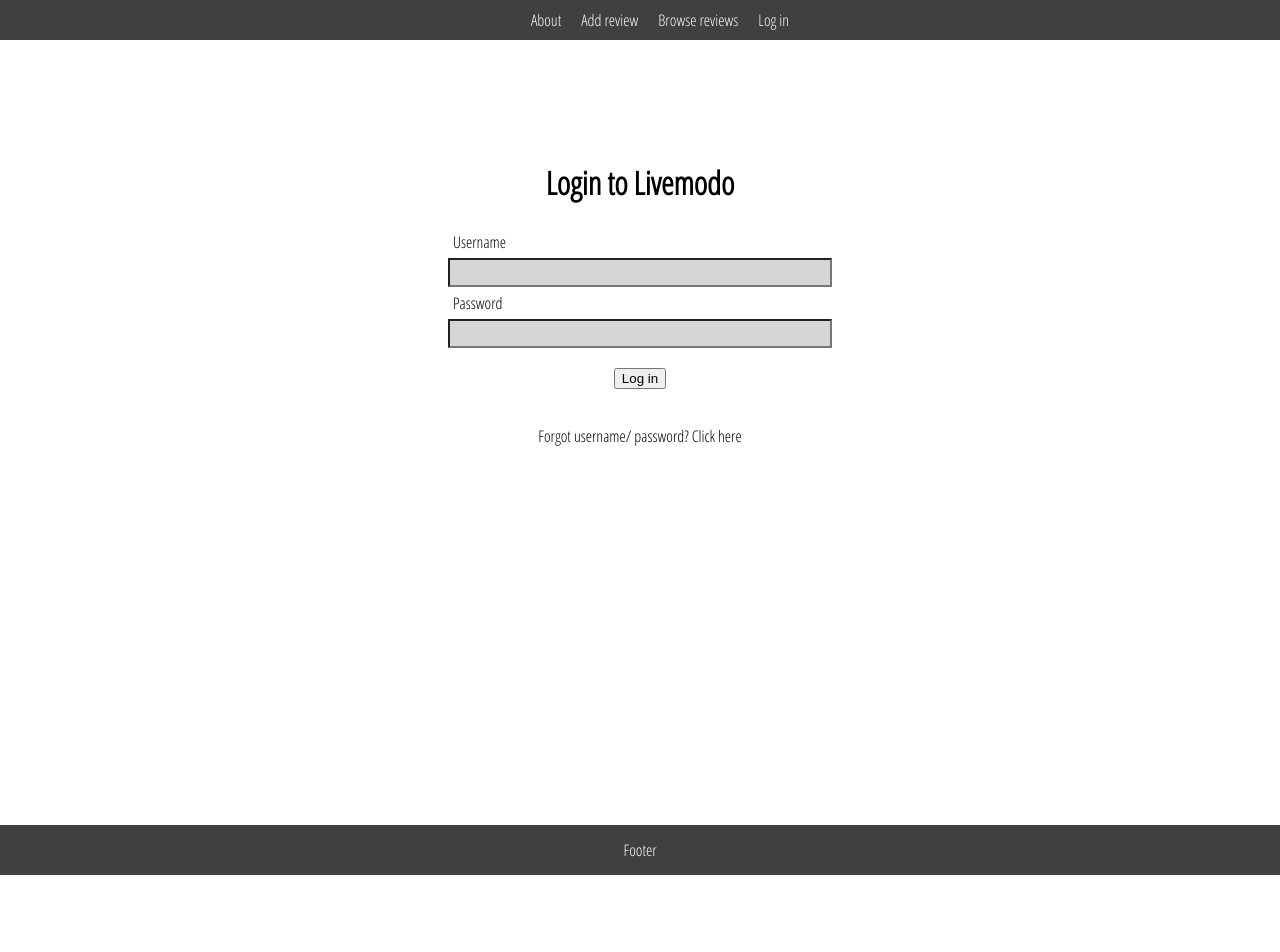
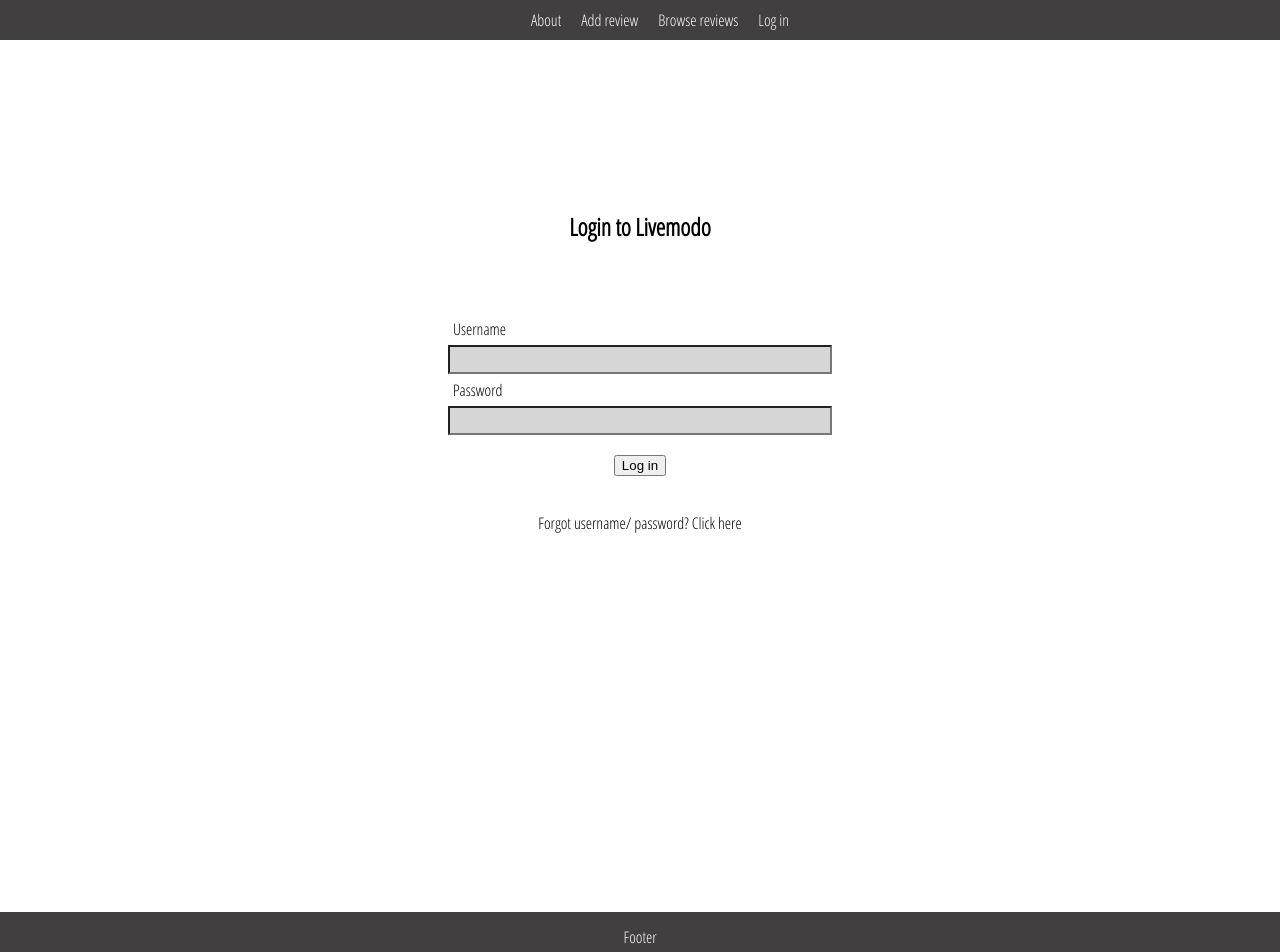
Before and after one commit to BC1985/livemodo, a React (Create React App) app: page /login in a window 1280 px wide. Shown: the top 952 px of the page. Before the commit the page ends 875 px from the top, so only its background shows below. Built offline with nearby package versions, Linux system fonts and the light colour scheme.

Commit message:
Change HTML syntax

```diff
--- a/src/LandingPage.js
+++ b/src/LandingPage.js
@@ -26,7 +26,7 @@ const Description = () => {
 export default function LandingPage() {
   return (
     <div className="container">
-      <div className="hero">
+      <div className="header">
         <h1>Livemodo</h1>
         <h3>Your wiki live shows resource</h3>
       </div>
--- a/src/LoginPage.js
+++ b/src/LoginPage.js
@@ -3,7 +3,9 @@ import React from "react";
 export default function LoginForm() {
   return (
     <div className="login-form-container">
-      <h1>Login to Livemodo</h1>
+      <section className="login-header">
+        <h1>Login to Livemodo</h1>
+      </section>
       <form>
         <label>Username</label>
         <input type="text" />
@@ -11,9 +13,9 @@ export default function LoginForm() {
         <input type="text" />
         <button type="submit">Log in</button>
       </form>
-      <div className="forgot-credentials">
+      <section className="forgot-credentials">
         <p>Forgot username/ password? Click here</p>
-      </div>
+      </section>
     </div>
   );
 }
```
